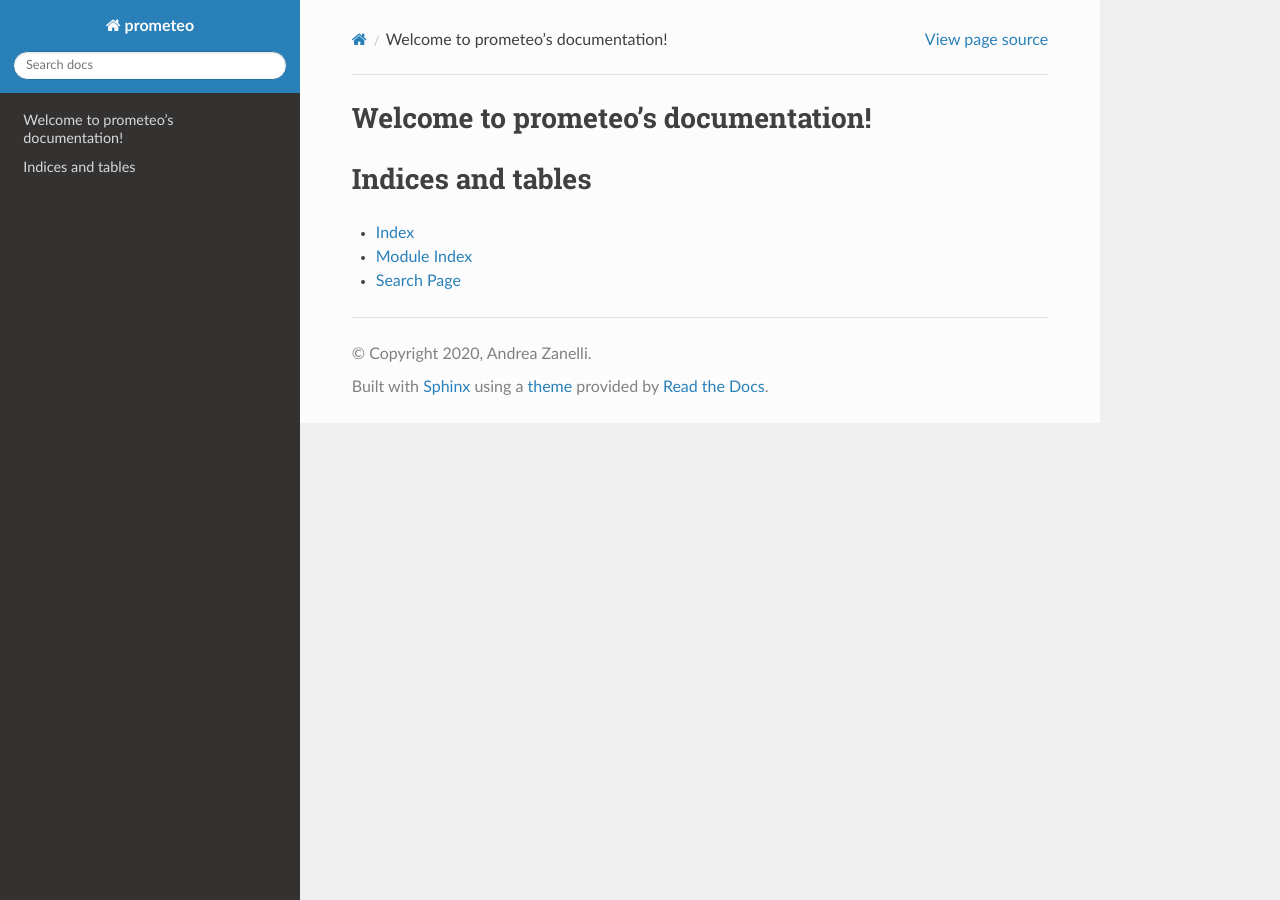
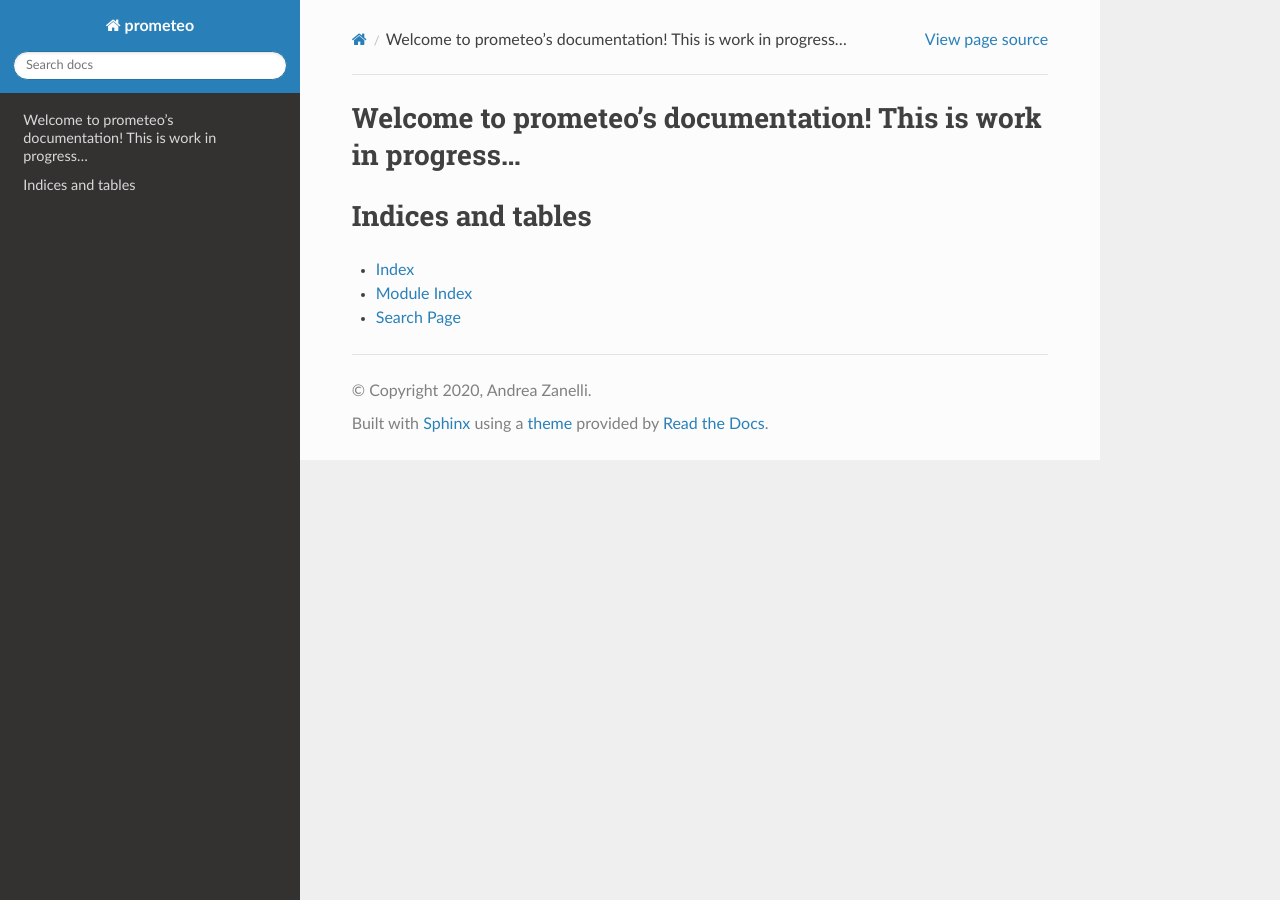
Before and after one commit to zanellia/prometeo, a Sphinx documentation site: the page built from docs/source/index.rst, in a window 1280 px wide. Built offline with Sphinx 7.4.7 and the Read the Docs theme 2.0.0, drawn with Linux system fonts in a browser that asks for light colours.

```diff
--- a/docs/source/index.rst
+++ b/docs/source/index.rst
@@ -3,7 +3,7 @@
    You can adapt this file completely to your liking, but it should at least
    contain the root `toctree` directive.
 
-Welcome to prometeo's documentation!
+Welcome to prometeo's documentation! This is work in progress...
 ====================================
 
 .. toctree::
```
